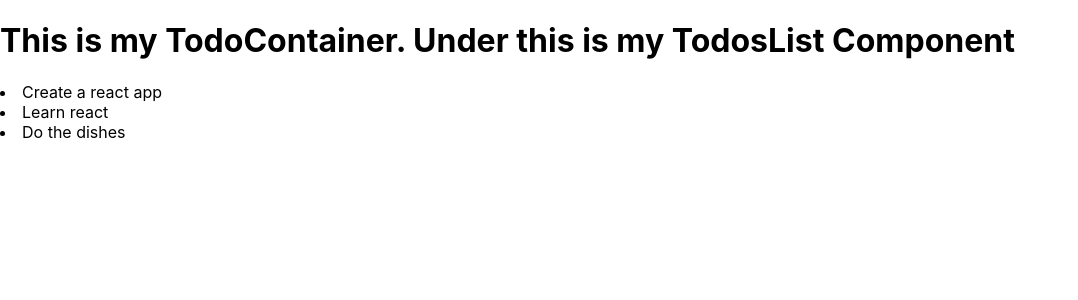
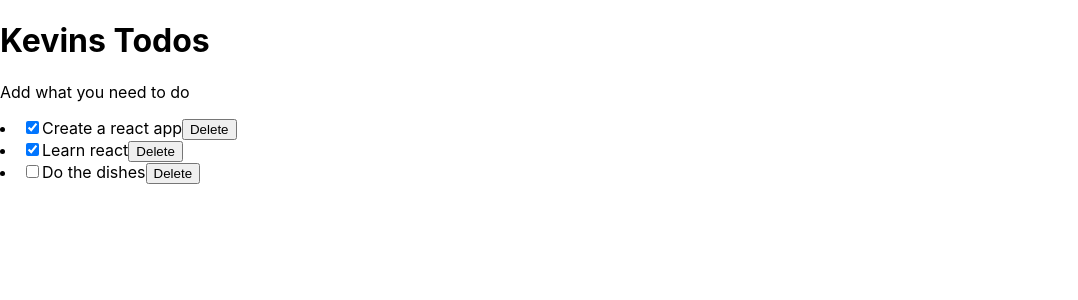
Before and after one commit to MohammedKevin/ReactSample, a React (Create React App) app: page / in a window 1280 px wide. Shown: the top 300 px of the page, without its empty margins (0-1078 px from the left). Built offline with nearby package versions, Linux system fonts and the light colour scheme.

Commit message:
feat: :sparkles: add delete and checkbox

```diff
--- a/src/components/Header.js
+++ b/src/components/Header.js
@@ -0,0 +1,12 @@
+import React from "react";
+
+const Header = () => {
+  return (
+    <header>
+      <h1>Kevins Todos</h1>
+      <p>Add what you need to do</p>
+    </header>
+  );
+};
+
+export default Header;
--- a/src/components/TodoContainer.js
+++ b/src/components/TodoContainer.js
@@ -1,4 +1,5 @@
 import React from "react";
+import Header from "./Header";
 import TodosList from "./TodosList";
 class TodoContainer extends React.Component {
   state = {
@@ -23,10 +24,33 @@ class TodoContainer extends React.Component {
   render() {
     return (
       <div>
-        <h1>This is my TodoContainer. Under this is my TodosList Component</h1>
-        <TodosList todos={this.state.todos} />
+        <Header />
+        <TodosList
+          todos={this.state.todos}
+          handleChangeProps={this.handleChange}
+          deleteTodoProps={this.delTodo}
+        />
       </div>
     );
   }
+  handleChange = (id) => {
+    this.setState((prevState) => ({
+      todos: prevState.todos.map((todo) => {
+        if (todo.id == id) {
+          todo.completed = !todo.completed;
+        }
+        return todo;
+      }),
+    }));
+  };
+  delTodo = (id) => {
+    this.setState({
+      todos: [
+        ...this.state.todos.filter((todo) => {
+          return todo.id !== id;
+        }),
+      ],
+    });
+  };
 }
 export default TodoContainer;
--- a/src/components/TodoItem.js
+++ b/src/components/TodoItem.js
@@ -2,7 +2,19 @@ import React from "react";
 
 class TodoItem extends React.Component {
   render() {
-    return <li>{this.props.todo.title}</li>;
+    return (
+      <li>
+        <input
+          type="checkbox"
+          checked={this.props.todo.completed}
+          onChange={() => this.props.handleChangeProps(this.props.todo.id)}
+        />
+        {this.props.todo.title}
+        <button onClick={() => this.props.deleteTodoProps(this.props.todo.id)}>
+          Delete
+        </button>
+      </li>
+    );
   }
 }
 export default TodoItem;
--- a/src/components/TodosList.js
+++ b/src/components/TodosList.js
@@ -6,7 +6,12 @@ class TodosList extends React.Component {
     return (
       <div>
         {this.props.todos.map((todo) => (
-          <TodoItem key={todo.id} todo={todo} />
+          <TodoItem
+            key={todo.id}
+            todo={todo}
+            handleChangeProps={this.props.handleChangeProps}
+            deleteTodoProps={this.props.deleteTodoProps}
+          />
         ))}
       </div>
     );
```
Also changed, not shown: 1 other file (tests, documents, lock files or other folders).
